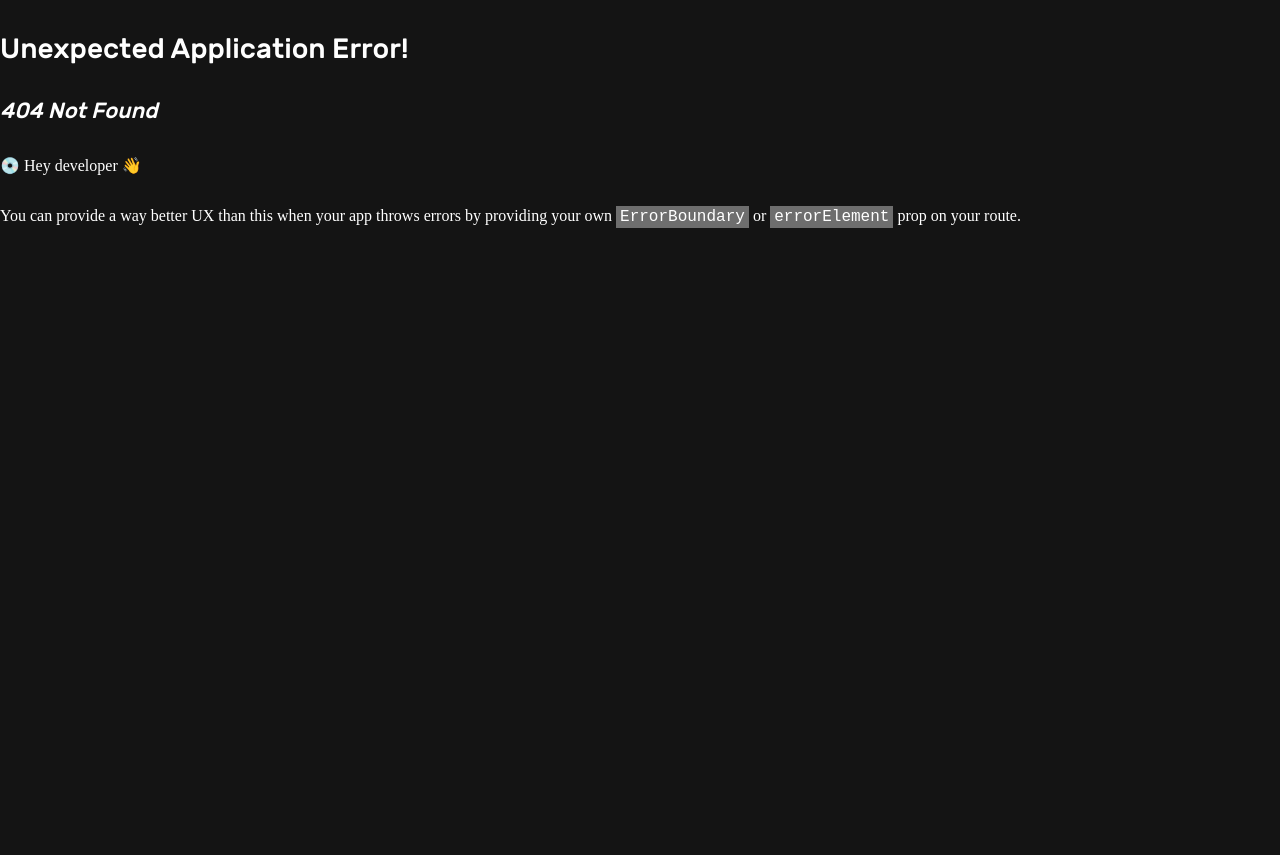
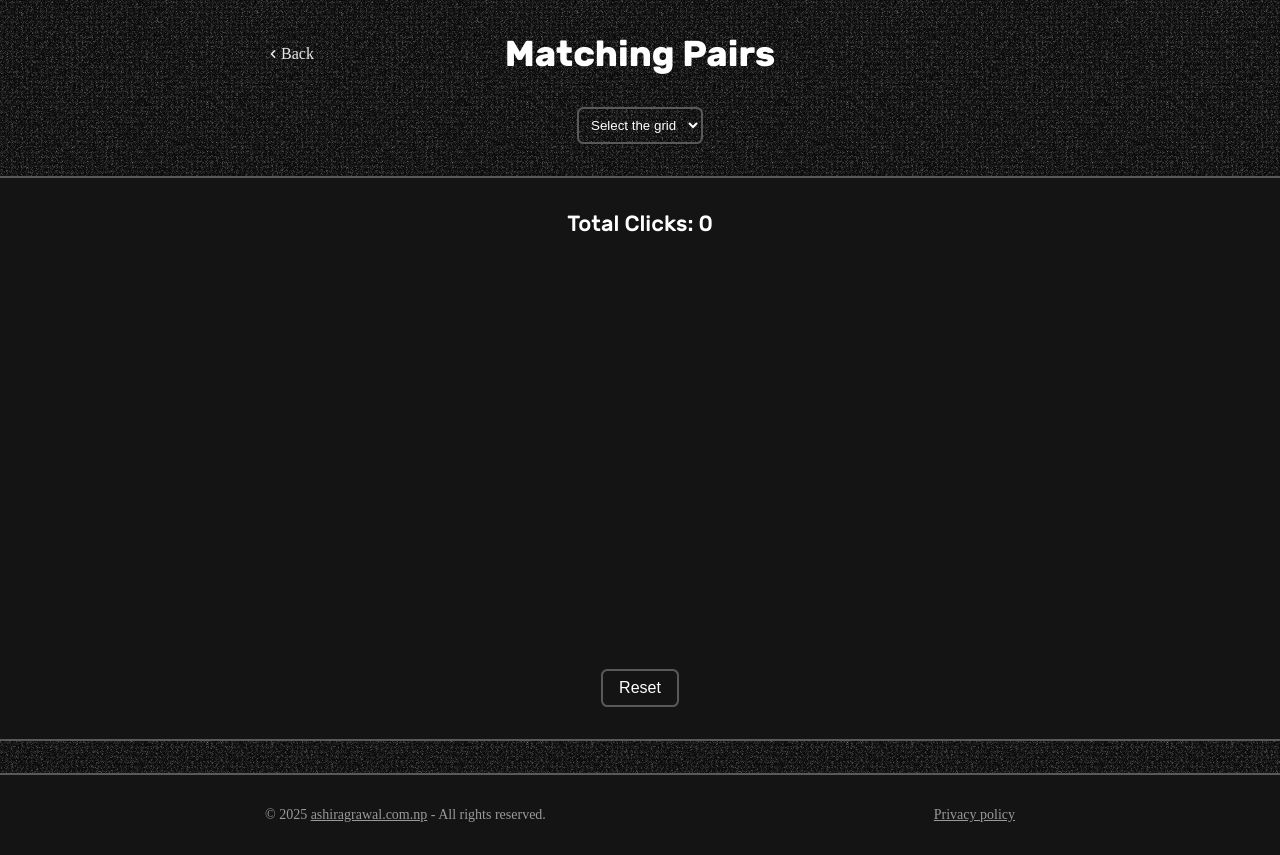
Before and after one commit to AshirAg/ashirs-portfolio, a React (Vite) app in the folder frontend/: page /game/matching-pairs in a window 1280 px wide. Before the commit this address had no page. Before the commit the page ends 800 px from the top, so only its background shows below. Built offline with nearby package versions, Linux system fonts and the light colour scheme; a web font is replaced by a local one.

Commit message:
Added Matching Pairs Game - Aug 22, FRI

```diff
--- a/frontend/src/App.jsx
+++ b/frontend/src/App.jsx
@@ -12,6 +12,7 @@ import Footer from './components/footer/Footer.jsx';
 
 // games
 import TickTacToe from './games/tickTacToe/TickTacToe.jsx';
+import MatchingPairs from './games/matchingPairs/MatchingPairs.jsx';
 
 const router = createBrowserRouter([
   {
@@ -48,6 +49,10 @@ const router = createBrowserRouter([
         path: 'tic-tac-toe',
         element: <><Space/><TickTacToe/><Footer /></>,
       },
+      {
+        path: 'matching-pairs',
+        element: <><Space/><MatchingPairs/><Footer /></>,
+      },
     ]
   },
   {
--- /dev/null
+++ b/frontend/src/games/matchingPairs/MatchingPairs.jsx
@@ -0,0 +1,206 @@
+import { useState, useRef, useEffect } from 'react';
+import { Link } from 'react-router-dom';
+import { HiChevronLeft } from 'react-icons/hi';
+
+import styles from './MatchingPairs.module.css';
+import circleIcon from '../../assets/games/tick-tac-toe/circle.webp';
+import crossIcon from '../../assets/games/tick-tac-toe/cross.webp';
+import Button from '../../components/micro-components/button/Button';
+
+import {
+  Home,
+  Settings,
+  Bell,
+  Heart,
+  Star,
+  Camera,
+  Music,
+  Gamepad2,
+  Globe,
+  Compass,
+  Cpu,
+  Code,
+  Monitor,
+  Smartphone,
+  Cloud,
+  Moon,
+  Sun,
+  Flame,
+  Zap,
+  Infinity,
+  Key,
+} from "lucide-react";
+
+const allValues = [
+  <Home/>,
+  <Settings/>,
+  <Bell/>,
+  <Heart/>,
+  <Star/>,
+  <Camera/>,
+  <Music/>,
+  <Gamepad2/>,
+  <Globe/>,
+  <Compass/>,
+  <Cpu/>,
+  <Code/>,
+  <Monitor/>,
+  <Smartphone/>,
+  <Cloud/>,
+  <Moon/>,
+  <Sun/>,
+  <Flame/>,
+  <Zap/>,
+  <Infinity/>,
+  <Key/>
+];
+
+function generateBoard(totalCells) {
+  const valuesCount = totalCells / 2;
+  let shuffledValues = [...allValues];
+  for (let i = shuffledValues.length - 1; i > 0; i--) {
+    let j = Math.floor(Math.random() * (i + 1));
+    [shuffledValues[i], shuffledValues[j]] = [shuffledValues[j], shuffledValues[i]];
+  }
+
+  let values = shuffledValues.slice(0, valuesCount);
+
+  // pool of pairs
+  let pool = [];
+  for (let i = 0; i < values.length; i++) {
+    pool.push(values[i]);
+    pool.push(values[i]);
+  }
+
+  // shuffle pool
+  for (let i = pool.length - 1; i > 0; i--) {
+    let j = Math.floor(Math.random() * (i + 1));
+    [pool[i], pool[j]] = [pool[j], pool[i]];
+  }
+
+  return pool.map((val, i) => ({
+    id: i,
+    value: val,
+    flipped: false,
+    matched: false,
+  }));
+}
+
+const MatchingPairs = () => {
+    const [totalCells, setTotalCells] = useState(0)
+    const [clickCount, setClickCount] = useState(0);
+    const [cells, setCells] = useState(generateBoard(totalCells)); // ✅ board is stable
+    const [flipped, setFlipped] = useState([]);
+    const [lockBoard, setLockBoard] = useState(false);
+    const gridSize = Math.sqrt(totalCells); // 4 → 2, 16 → 4
+
+    useEffect(() => {
+        if(totalCells > 0){
+            setCells(generateBoard(totalCells));
+            setClickCount(0);
+        }
+    }, [totalCells]);
+
+    const clicked = (id, e) => {
+        if (cells[id].flipped || cells[id].matched || lockBoard) return;
+
+        const newCells = [...cells];
+        newCells[id] = { ...newCells[id], flipped: true };
+        setCells(newCells);
+        setClickCount(prev => prev + 1);
+
+        if (flipped.length === 0) {
+        setFlipped([{ id, value: newCells[id].value }]);
+        } else if (flipped.length === 1) {
+        const first = flipped[0];
+        const second = { id, value: newCells[id].value };
+
+        setLockBoard(true);
+
+        if (first.value === second.value) {
+            const updated = [...newCells];
+            updated[first.id] = { ...updated[first.id], matched: true };
+            updated[second.id] = { ...updated[second.id], matched: true };
+            setCells(updated);
+            setFlipped([]);
+            setLockBoard(false);
+        } else {
+            setTimeout(() => {
+            const updated = [...newCells];
+            updated[first.id] = { ...updated[first.id], flipped: false };
+            updated[second.id] = { ...updated[second.id], flipped: false };
+            setCells(updated);
+            setFlipped([]);
+            setLockBoard(false);
+            }, 1000);
+        }
+        }
+    };
+
+    return (
+        <>
+        <div className="section">
+            <div className={`${styles.container} container`}>
+                <div className={styles.title} >
+                    <Link to="/games">
+                        <HiChevronLeft />
+                        Back
+                    </Link>
+                    <h1>Matching Pairs</h1>
+                    <Link className={styles.hide}>
+                        <HiChevronLeft />
+                        Back
+                    </Link>
+
+
+                </div>
+                <div className={styles.dashboard}>
+                    <select
+                        onChange={(e) => setTotalCells(Number(e.target.value))}
+                    >
+                        <option value="" disabled selected>Select the grid</option>
+                        <option value="4">2 x 2</option>
+                        <option value="16">4 x 4</option>
+                    </select>
+                </div>
+            </div>
+        </div>
+        <div className={`${styles.board_section} section`}>
+            <div className={`${styles.board_container} container`}>
+                <h3>Total Clicks: {clickCount}</h3>
+
+                <div className={styles.board} style={{gridTemplateColumns: `repeat(${gridSize}, auto)`,}}>
+                    {cells.map((cell) => (
+                    <div
+                        key={cell.id}
+                        className={`${styles.card} ${cell.flipped ? styles.flipped : ""} ${cell.matched ? styles.matched : ""}`}
+                        onClick={(e) => clicked(cell.id, e)}
+                    >
+                        <div className={styles.front}></div>
+                        <div className={styles.value}>
+                            {cell.value}
+                        </div>
+                    </div>
+                    ))}
+                </div>
+
+                <div>
+                    <Button
+                        onClick={() => {
+                            setClickCount(0);
+                            setClickCount(0);
+                            setCells(generateBoard(totalCells)); // regenerate the board
+                            setFlipped([]);
+                            setLockBoard(false);
+                        }}
+                    >
+                        Reset
+                    </Button>
+                </div>
+            </div>
+        </div>
+        </>
+    );
+};
+
+export default MatchingPairs;
--- /dev/null
+++ b/frontend/src/games/matchingPairs/MatchingPairs.module.css
@@ -0,0 +1,134 @@
+.container{
+ text-align: center;
+}
+.board_section{
+    display: flex;
+    justify-content: center;
+    align-items: center;
+    background-color: var(--bg-primary);
+    padding: var(--spacing-xl) 0;
+    border: none;
+    border-top: var(--border-width) solid var(--border-primary);
+    border-bottom: var(--border-width) solid var(--border-primary);
+}
+.board_container{
+    gap: var(--spacing-lg);
+}
+
+/* boards */
+.board{
+    display: grid;
+    gap: 0.5rem;
+    perspective: 100000px;
+    /* width: 100%; */
+    width: 400px;
+    aspect-ratio: 1/1;
+}
+.card{
+    aspect-ratio: 1/1;
+    display: flex;
+    justify-content: center;
+    align-items: center;
+    border-radius: 0.4rem;
+
+    position: relative;
+    transform-style: preserve-3d;
+    background-color: var(--bg-hover);
+
+}
+.card.flipped{
+    transform: rotateY(180deg);
+}
+.card.matched{
+    background-color: var(--success-primary);
+    color: var(--bg-primary);
+}
+.front, .value{
+    position: absolute;
+    width: 100%;
+    height: 100%;
+    display: flex;
+    justify-content: center;
+    align-items: center;
+    backface-visibility: hidden;
+}
+.front{
+    transform: rotateY(0deg);
+}
+.value{
+    transform: rotateY(180deg);
+}
+
+/* dashboard */
+
+.title{
+    display: flex;
+    justify-content: space-between;
+    align-items: center;
+    width: 100%;
+}
+.title h1{
+    text-align: center;
+
+}
+.title a{
+    display: flex;
+    justify-content: space-between;
+    align-items: center;
+    color: var(--text-secondary);
+}
+.title a:hover{
+    color: var(--text-primary);
+}
+.title a.hide{
+    visibility: hidden;
+}
+
+.dashboard{
+    width: max-content;
+    display: flex;
+    align-items: center;
+    justify-content: space-between;
+    gap: 1rem;
+    border: var(--border-width) solid var(--border-primary);
+    border-radius: 0.4rem;
+    margin-top: var(--spacing-xl);
+}
+.dashboard select{
+    background-color: transparent;
+    border: none;
+    outline: none;
+    color: var(--text-primary);
+    padding: var(--spacing-md);
+    width: 100%;
+    position: relative;
+}
+.dashboard select option{
+    position: absolute;
+    bottom: 0;
+    left: 0;
+    background-color: var(--bg-primary);
+    border: var(--border-width) solid var(--border-primary);
+    outline: none;
+}
+
+@media (max-width: 600px) {
+    .dashboard{
+        width: 100%;
+    }
+    .board{
+        width: 100%;
+        aspect-ratio: 1/1;
+        display: grid;
+        grid-template-columns: repeat(3, 1fr);
+    }
+    .row{
+        display: grid;
+        grid-template-rows: repeat(3, 1fr);
+        gap: var(--spacing-sm);
+    }
+    .cells{
+        height: 100%;
+        width: 100%;
+    }
+}
--- a/frontend/src/index.css
+++ b/frontend/src/index.css
@@ -50,6 +50,7 @@
     --accent-primary: #FFFFFF;
     --accent-hover: #CCCCCC;
 
+    --success-primary: hsl(90, 100%, 65%);
     --error-primary: hsl(0, 100%, 65%);
 
     /* ==================== fonts ==================== */
--- a/frontend/src/pages/Games.jsx
+++ b/frontend/src/pages/Games.jsx
@@ -27,6 +27,7 @@ function Games() {
             tag_name: "Single Player",
             image: comingSoon,
             game_name: "Card Match",
+            href: "/game/matching-pairs",
             icon: <Hourglass />
         },
     ]
```
